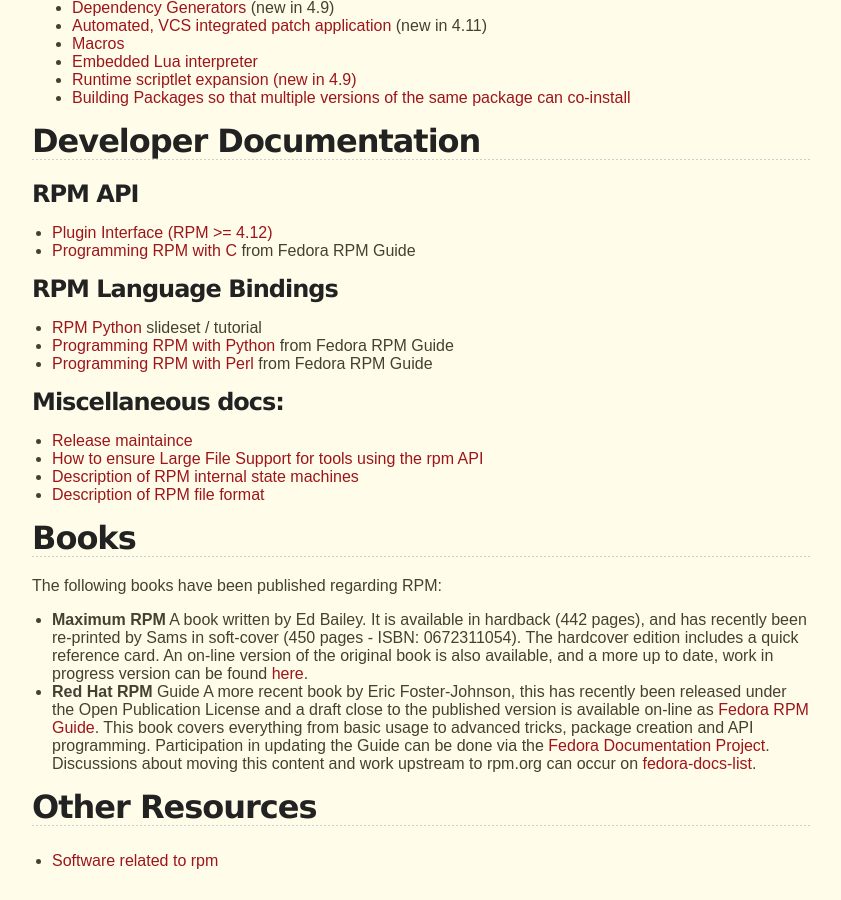
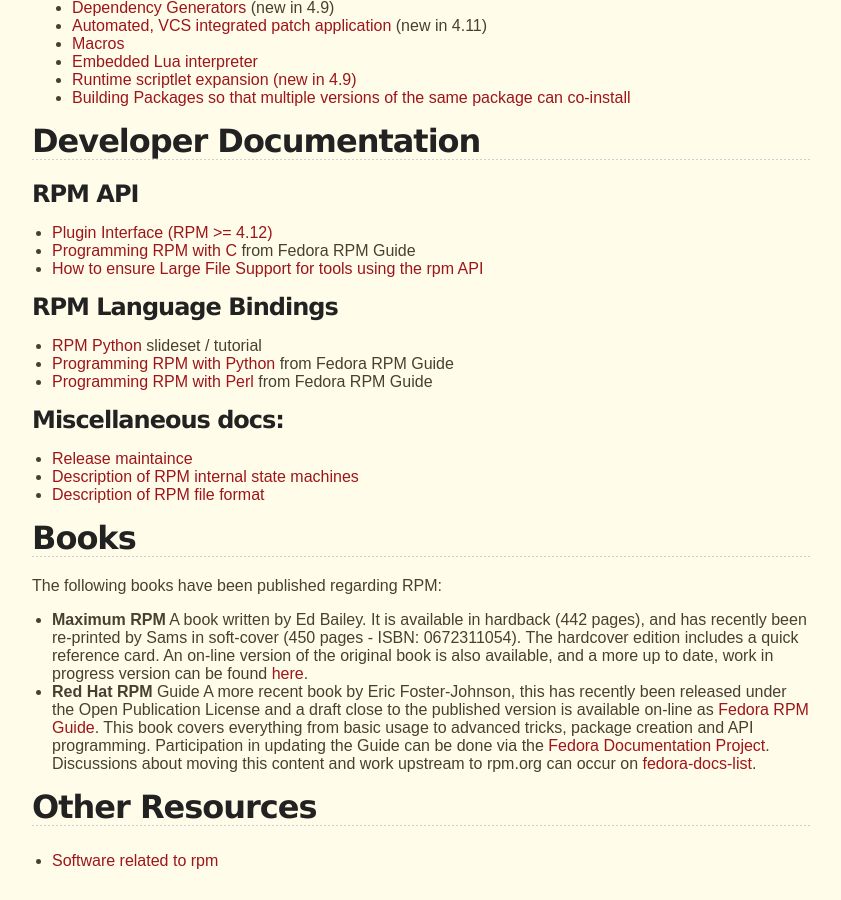
Before and after one commit to rpm-software-management/rpm-web, a Jekyll site: the page built from documentation.md, in a window 1280 px wide and 900 px high, scrolled down 678 px. Shown: the whole window, without its empty margins (218-1059 px from the left). Built offline with Jekyll 4.4.1, drawn with Linux system fonts in a browser that asks for light colours; part of the change alters nothing that is shown.

```diff
--- a/documentation.md
+++ b/documentation.md
@@ -33,6 +33,7 @@ This page attempts to track the various relevant documentation that exists for R
 ### RPM API
 * [Plugin Interface (RPM >= 4.12)](devel_doc/plugins.html)
 * [Programming RPM with C](http://docs.fedoraproject.org/en-US/Fedora_Draft_Documentation/0.1/html/RPM_Guide/ch-programming-c.html) from Fedora RPM Guide
+* [How to ensure Large File Support for tools using the rpm API](devel_doc/large_files.html)
 
 ### RPM Language Bindings
 * [RPM Python](http://www.ukuug.org/events/linux2004/programme/paper-PNasrat-1/rpm-python-slides/frames.html) slideset / tutorial
@@ -42,7 +43,6 @@ This page attempts to track the various relevant documentation that exists for R
 
 ### Miscellaneous docs:
   * [Release maintaince](devel_doc/release_maintaince.html)
-  * [How to ensure Large File Support for tools using the rpm API](devel_doc/large_files.html)
   * [Description of RPM internal state machines](devel_doc/state_machines.html)
   * [Description of RPM file format](devel_doc/file_format.html)
 
```
